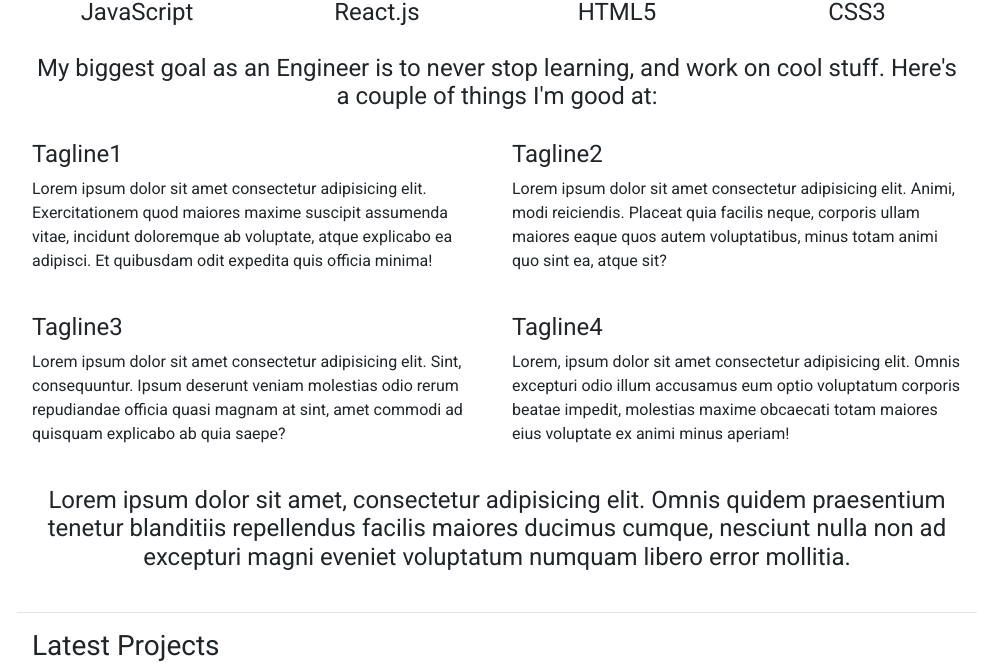
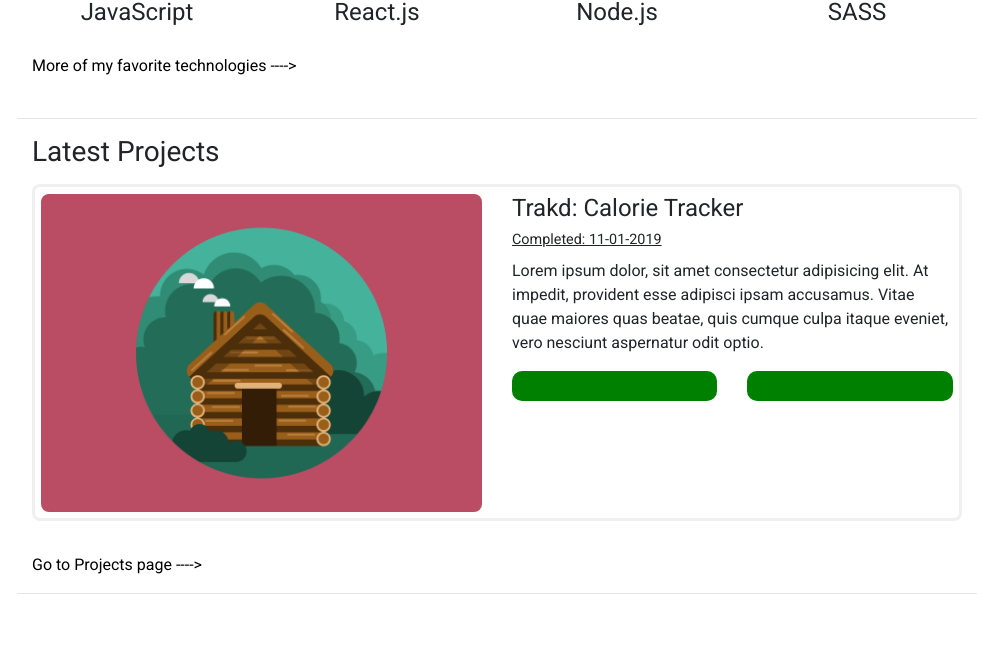
Before and after one commit to bxker/jacob-portfolio, a Gatsby site: page / in a window 1280 px wide. Shown: the part 905-1573 px from the top of the page, without its empty margins (143-1136 px from the left). Built offline with nearby package versions, Linux system fonts and the light colour scheme; Gatsby itself is replaced by a stand-in of ours.

Commit message:
added styling home

```diff
--- a/src/components/SocialRow/SocialRow.js
+++ b/src/components/SocialRow/SocialRow.js
@@ -8,8 +8,8 @@ export default () => (
     <Col>
       <a
         style={{ color: "#000" }}
-        href="https://www.github.com/"
-        target="_blank"
+        href="https://www.github.com/bxker"
+        target="__blank"
         rel="noopener noreferrer"
       >
         <i className="fab fa-github hover_effect" />
@@ -18,7 +18,7 @@ export default () => (
     <Col>
       <a
         style={{ color: "#000" }}
-        href="https://www.linkedin.com/"
+        href="https://www.linkedin.com/in/bxker"
         target="_blank"
         rel="noopener noreferrer"
       >
--- a/src/components/SocialRow/socialRow.css
+++ b/src/components/SocialRow/socialRow.css
@@ -12,7 +12,7 @@ a:link {
 }
 
 .hover_effect:hover {
-  color: blueviolet;
+  color: green;
 }
 
 @media (max-width: 550px) {
--- a/src/components/hero/Hero.js
+++ b/src/components/hero/Hero.js
@@ -11,15 +11,15 @@ const Hero = () => (
       <h1>Hey, I'm Jacob. I'm a Web developer from Kentucky, currently residing in Dallas.</h1>
       <br />
       <h3>
-        Right now I'm using Javascript, Node.js, React.js and Gatsby.js to
-        design and hack noice websites together on the internet.
+        Right now I'm using Javascript, Node.js, React.js and PostgreSQL to
+        build cool things on the internet.
       </h3>
       <section id="picture-mail-section">
-        <p>
+        <p className="social-hero">
         <div>
           <SocialRow />
         </div>
-          Let's chat{" "}
+            Let's chat{" "}
           <a href="mailto:hello@jacob.digital">
             <span style={{ color: "green" }}>hello@jacob.digital</span>
           </a>
--- a/src/components/layout/Footer.js
+++ b/src/components/layout/Footer.js
@@ -46,6 +46,8 @@ const footer_styles = {
   color: "#fff",
   paddingBottom: "0",
   width: "100%",
+  padding: '0px',
+  margin: '0px'
 }
 
 export default Footer
--- a/src/components/layout/footer.css
+++ b/src/components/layout/footer.css
@@ -30,7 +30,7 @@ a:link {
 }
 
 .hover_effect:hover {
-  color: blueviolet;
+  color: green;
 }
 
 .link_styles {
@@ -42,7 +42,7 @@ a:link {
 }
 
 .blueViolet {
-  color: blueviolet;
+  color: green;
 }
 
 .blueViolet:hover {
@@ -54,3 +54,9 @@ a:link {
     font-size: 1.4rem;
   }
 }
+
+@media (min-width: 576px){
+  .jumbotron {
+    padding: 0px;
+  }
+}
--- a/src/components/myButton/myButton.css
+++ b/src/components/myButton/myButton.css
@@ -1,13 +1,16 @@
 .button_styles {
-  border-style: solid;
+  /* border-style: solid; */
   padding: 3px;
-  border-radius: 1rem;
+  border-radius: 10px;
   margin-bottom: 3px;
-  color: blueviolet;
+  color: green;
 }
 
 .button_styles:hover {
-  color: black;
+  color: green;
+  background: white;
+  border-style: solid;
+  border-color: green;
 }
 
 @media (max-width: 550px) {
--- a/src/components/navbar/myNavbar.css
+++ b/src/components/navbar/myNavbar.css
@@ -8,7 +8,8 @@
   z-index: 1;
   background: white;
   height: 8vh;
-  box-shadow: 0px 1px 2px 0px rgba(0,0,0,0.75);
+  border-bottom: 1px solid green;
+  /* box-shadow: 0px 1px 2px 0px rgba(0,0,0,0.75); */
 }
 
 .nav_styles {
@@ -38,7 +39,7 @@ li {
 }
 
 i:hover {
-  color: blueviolet;
+  color: green;
 }
 
 .menu_link {
@@ -46,7 +47,7 @@ i:hover {
 }
 
 .menu_link:hover {
-  color: blueviolet;
+  color: green;
 }
 
 @media (max-width: 630px) {
--- a/src/components/portProjectCard/projectCard.css
+++ b/src/components/portProjectCard/projectCard.css
@@ -40,9 +40,10 @@ a:hover {
 }
 
 .button_styles {
-  border-style: solid;
+  background: green;
+  color: white;
   padding: 3px;
-  border-radius: 1rem;
+  border-radius: 10px;
 }
 
 @media (max-width: 550px) {
--- a/src/components/projects/Projects.js
+++ b/src/components/projects/Projects.js
@@ -20,8 +20,8 @@ const Projects = () => (
       //hostedURL: URL to the hosted version of the app*/}
       <ProjectCard
         imageSrcPath={image}
-        title={"Cool React app"}
-        date={"2019-03-28"}
+        title={"Trakd: Calorie Tracker"}
+        date={"Completed: 11-01-2019"}
         description={
           "Lorem ipsum dolor, sit amet consectetur adipisicing elit. At impedit, provident esse adipisci ipsam accusamus. Vitae quae maiores quas beatae, quis cumque culpa itaque eveniet, vero nesciunt aspernatur odit optio."
         }
--- a/src/components/summary/Summary.js
+++ b/src/components/summary/Summary.js
@@ -1,6 +1,7 @@
 import React from "react"
 
 import { Container, Row, Col } from "react-bootstrap"
+import {Link} from 'gatsby'
 
 import "../../fontawesome/css/all.min.css"
 
@@ -8,7 +9,7 @@ import "./summary.css"
 
 const Summary = () => (
   <Container className="content" fluid>
-    <h3>Cool Recent Tech I use:</h3>
+    <h3>Skills:</h3>
     <br />
     <Row className="text-center tech_icons">
       <Col>
@@ -22,69 +23,20 @@ const Summary = () => (
         <span>React.js</span>
       </Col>
       <Col>
-        <i className="fab fa-html5 hover_effect" />
+        <i className="fab fa-node-js hover_effect" />
         <br />
-        <span>HTML5</span>
+        <span>Node.js</span>
       </Col>
-      <Col>
-        <i className="fab fa-css3 hover_effect" />
+      <Col style={{color: 'CC5DE8'}}>
+        <i className="fab fa-sass hover_effect" />
         <br />
-        <span>CSS3</span>
+        <span>SASS</span>
       </Col>
     </Row>
     <br />
-
-    <h4 className="goal_text text-center">
-      My biggest goal as an Engineer is to never stop learning, and work on cool
-      stuff. Here's a couple of things I'm good at:
-    </h4>
-    <Row style={{ marginTop: "1.8rem" }}>
-      <Col>
-        <h4 className="hover_effect">Tagline1</h4>
-        <p>
-          Lorem ipsum dolor sit amet consectetur adipisicing elit.
-          Exercitationem quod maiores maxime suscipit assumenda vitae, incidunt
-          doloremque ab voluptate, atque explicabo ea adipisci. Et quibusdam
-          odit expedita quis officia minima!
-        </p>
-      </Col>
-      <Col>
-        <h4 className="hover_effect">Tagline2</h4>
-        <p>
-          Lorem ipsum dolor sit amet consectetur adipisicing elit. Animi, modi
-          reiciendis. Placeat quia facilis neque, corporis ullam maiores eaque
-          quos autem voluptatibus, minus totam animi quo sint ea, atque sit?
-        </p>
-      </Col>
-    </Row>
-    <br />
-    <Row>
-      <Col>
-        <h4 className="hover_effect">Tagline3</h4>
-        <p>
-          Lorem ipsum dolor sit amet consectetur adipisicing elit. Sint,
-          consequuntur. Ipsum deserunt veniam molestias odio rerum repudiandae
-          officia quasi magnam at sint, amet commodi ad quisquam explicabo ab
-          quia saepe?
-        </p>
-      </Col>
-      <Col>
-        <h4 className="hover_effect">Tagline4</h4>
-        <p>
-          Lorem, ipsum dolor sit amet consectetur adipisicing elit. Omnis
-          excepturi odio illum accusamus eum optio voluptatum corporis beatae
-          impedit, molestias maxime obcaecati totam maiores eius voluptate ex
-          animi minus aperiam!
-        </p>
-      </Col>
-    </Row>
-    <br />
-    <h4 className="goal_text text-center">
-      Lorem ipsum dolor sit amet, consectetur adipisicing elit. Omnis quidem
-      praesentium tenetur blanditiis repellendus facilis maiores ducimus cumque,
-      nesciunt nulla non ad excepturi magni eveniet voluptatum numquam libero
-      error mollitia.
-    </h4>
+      <Link to="/about" className="blueViolet">
+        More of my favorite technologies ---->
+      </Link>
   </Container>
 )
 
--- a/src/components/summary/summary.css
+++ b/src/components/summary/summary.css
@@ -1,5 +1,5 @@
 .hover_effect:hover {
-  color: blueviolet;
+  color: green;
 }
 
 .content {
```
Also changed, not shown: src/pages/projects.js (+5 -5 lines).
